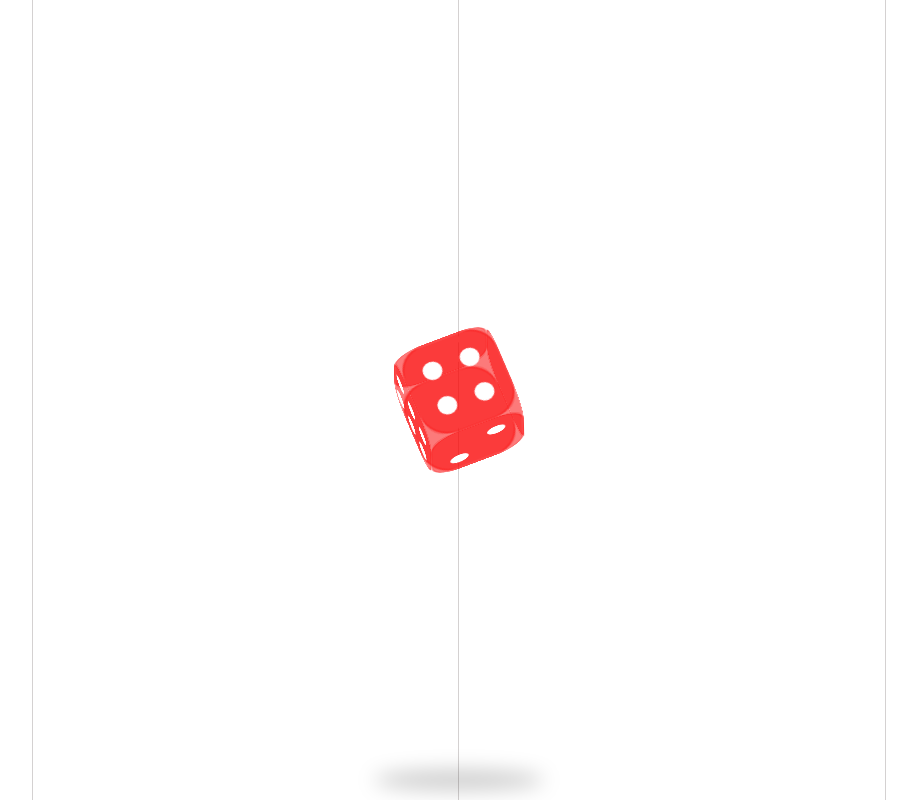
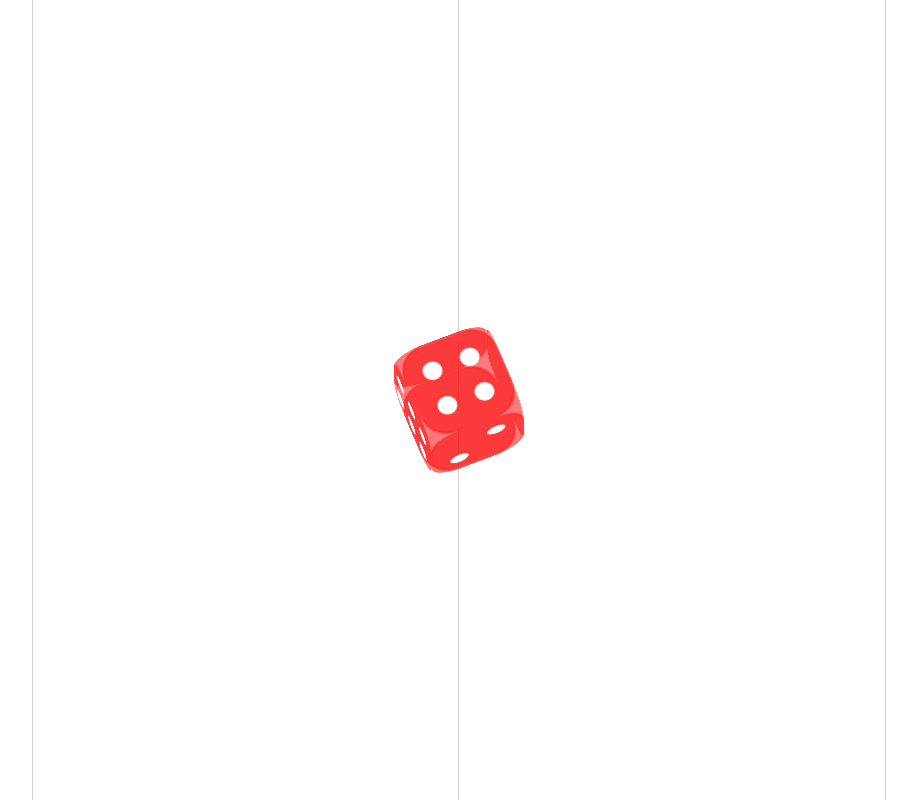
Before and after one commit to evermade/yolu-dice-app, a React (Create React App) app: page / in a window 1280 px wide. Shown: the whole page, without its empty margins (181-1098 px from the left). Built offline with nearby package versions, Linux system fonts and the light colour scheme.

Commit message:
remove shadow

```diff
--- a/src/App.css
+++ b/src/App.css
@@ -9,18 +9,6 @@ body {
   height: 200px;
   top: calc(50% - 100px);
   left: calc(50% - 100px);
-}
-
-.shadow {
-  position: absolute;
-  content: "";
-  width: 170px;
-  height: 20px;
-  margin: auto;
-  inset: auto 0 10px;
-  background: rgba(0, 0, 0, 0.2);
-  border-radius: 100%;
-  filter: blur(10px);
 }
 
 .diceFace {
--- a/src/App.tsx
+++ b/src/App.tsx
@@ -5,7 +5,7 @@ import "./App.css";
 
 function App() {
   const [face, setFace] = useState(1 + Math.floor(Math.random() * 5));
-  const [tapping, setTapping] = useState(false);
+  // const [tapping, setTapping] = useState(false);
 
   const throwx = () => {
     const index = 1 + Math.floor(Math.random() * 5);
@@ -28,8 +28,8 @@ function App() {
         onDragEnd={() => throwx()}
         dragConstraints={{ top: 0, right: 0, bottom: 0, left: 0 }}
         dragElastic={0.6}
-        onTapStart={() => setTapping(true)}
-        onTap={() => setTapping(false)}
+        // onTapStart={() => setTapping(true)}
+        // onTap={() => setTapping(false)}
       >
         <div className={`dice face-${face} `}>
           <div className="diceFace front"></div>
@@ -40,15 +40,6 @@ function App() {
           <div className="diceFace back"></div>
         </div>
       </motion.div>
-      <motion.div
-        animate={{
-          scale: tapping ? 1.2 : 1,
-        }}
-        transition={{
-          duration: 0.2,
-        }}
-        className="shadow"
-      />
     </div>
   );
 }
```
Also changed, not shown: 11 other files (tests, documents, lock files or other folders).
